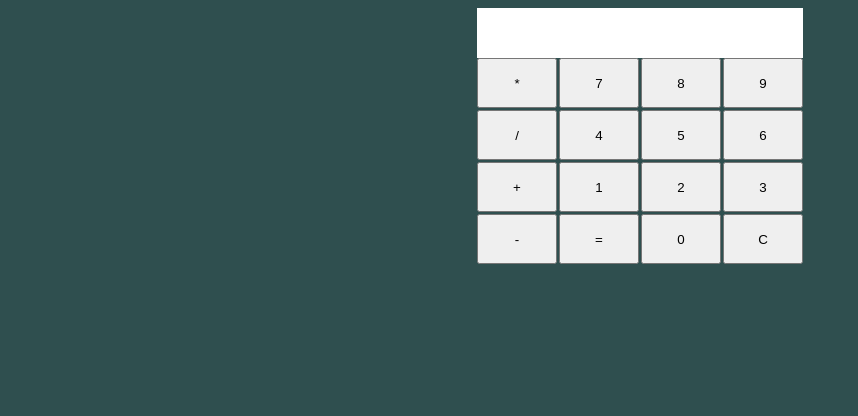
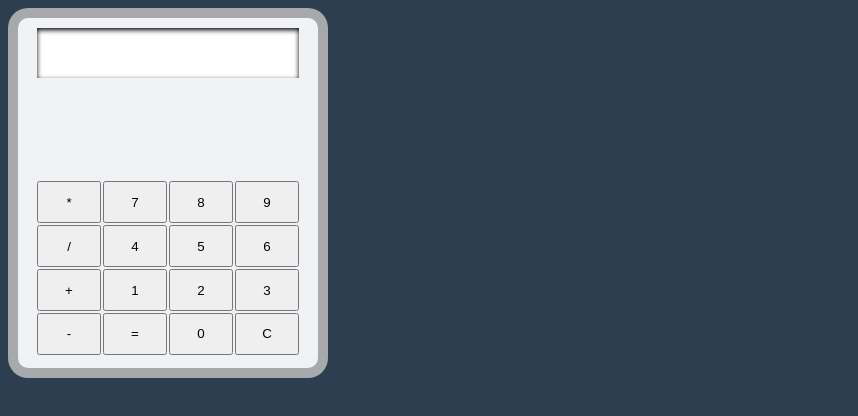
Before and after one commit to Muhammed-Esmail/cute-web-calculator-app, a plain HTML site: page index.html in a window 1280 px wide. Shown: the whole page, without its empty margins (0-858 px from the left). Drawn offline with Linux system fonts and the light colour scheme.

Commit message:
Basic Styling

```diff
--- a/style/main.css
+++ b/style/main.css
@@ -1,30 +1,41 @@
 body{
-    background-color: darkslategrey;
+    background-color: #2c3e50;
+    display: flex;
+    justify-items: center;
 }
 
 #input{
     display: grid;
-    grid-template-columns: repeat(4, 80px);
+    grid-template-columns: repeat(4, 1fr);
     gap: 2px;
+    margin-bottom: 5%;
 }
 
 .btn{
-    width: 100%;
-    height: 50px;
+    width: 4rem;
+    height: 100%;
 }
 
 #calc{
     display: grid;
+    width: 300px;
+    height: 350px;
     grid-template-rows: 2;
     justify-content: center;
+    gap: 20px;
+    background-color: #f0f2f5;
+    border: 10px solid rgba(0,0,0,0.3);;
+    border-radius: 20px;
 }
 
 #output{
+    margin-top: 10px;
     width: 100%;
     box-sizing: border-box;
     height: 50px;
     font-size: 20px;
     font-family: Cambria, Cochin, Georgia, Times, 'Times New Roman', serif;
     padding: 10px;
+    box-shadow: inset 0 2px 5px rgba(0,0,0,1);
     background-color: white;
 }
```
